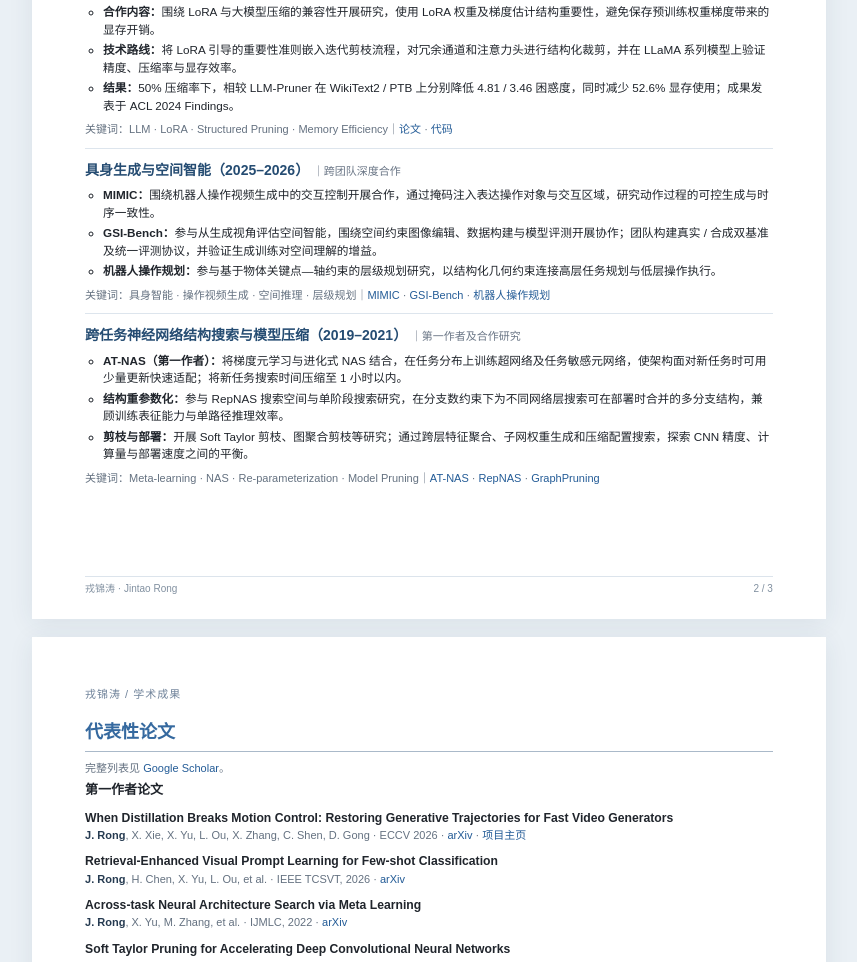
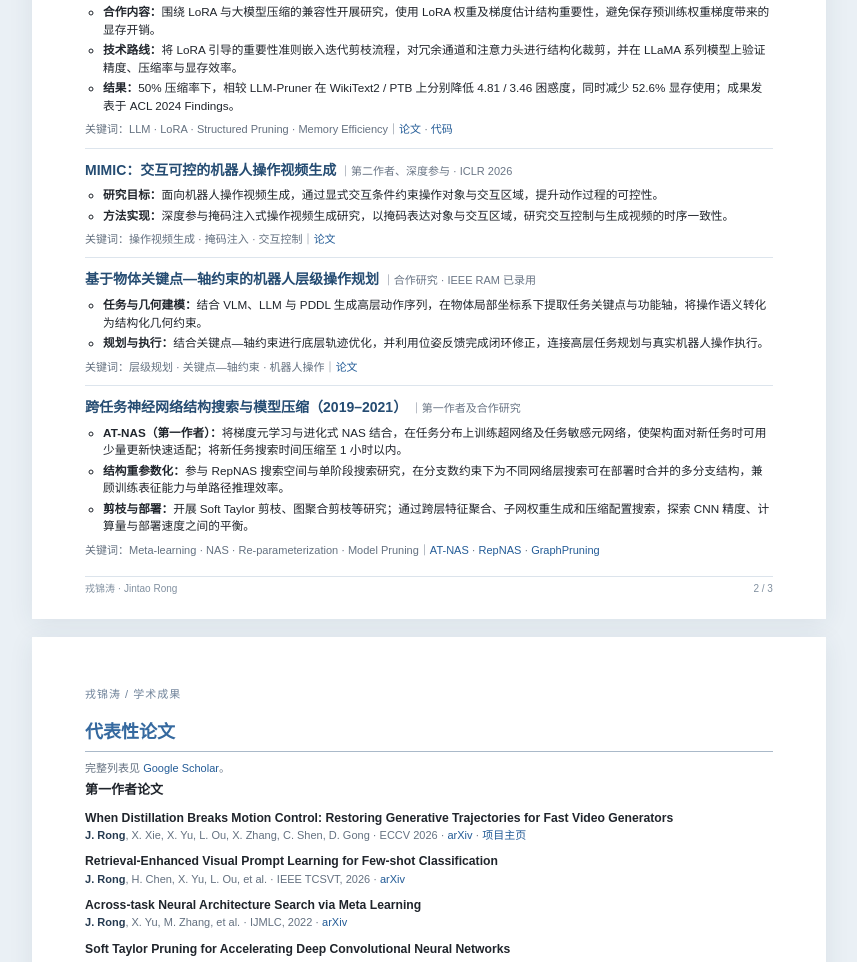
Before and after one commit to euminds/euminds.github.io, a plain HTML site: page cv_zh.html in a window 1280 px wide. Shown: the part 1720-2682 px from the top of the page, without its empty margins (211-1068 px from the left). Drawn offline with Linux system fonts and the light colour scheme.

Commit message:
Present MIMIC and RAM planning as separate CV projects

```diff
--- a/cv_zh.html
+++ b/cv_zh.html
@@ -106,14 +106,22 @@
       <span class="pub-meta">关键词：LLM · LoRA · Structured Pruning · Memory Efficiency｜<a href="https://aclanthology.org/2024.findings-acl.178/" target="_blank" rel="noopener">论文</a> · <a href="https://github.com/aim-uofa/LoRAPrune" target="_blank" rel="noopener">代码</a></span>
     </li>
     <li>
-      <strong>具身生成与空间智能（2025–2026）</strong>
-      <span class="project-role">｜跨团队深度合作</span>
+      <strong>MIMIC：交互可控的机器人操作视频生成</strong>
+      <span class="project-role">｜第二作者、深度参与 · ICLR 2026</span>
       <ul class="project-details">
-        <li><strong>MIMIC：</strong>围绕机器人操作视频生成中的交互控制开展合作，通过掩码注入表达操作对象与交互区域，研究动作过程的可控生成与时序一致性。</li>
-        <li><strong>GSI-Bench：</strong>参与从生成视角评估空间智能，围绕空间约束图像编辑、数据构建与模型评测开展协作；团队构建真实 / 合成双基准及统一评测协议，并验证生成训练对空间理解的增益。</li>
-        <li><strong>机器人操作规划：</strong>参与基于物体关键点—轴约束的层级规划研究，以结构化几何约束连接高层任务规划与低层操作执行。</li>
+        <li><strong>研究目标：</strong>面向机器人操作视频生成，通过显式交互条件约束操作对象与交互区域，提升动作过程的可控性。</li>
+        <li><strong>方法实现：</strong>深度参与掩码注入式操作视频生成研究，以掩码表达对象与交互区域，研究交互控制与生成视频的时序一致性。</li>
       </ul>
-      <span class="pub-meta">关键词：具身智能 · 操作视频生成 · 空间推理 · 层级规划｜<a href="https://openreview.net/forum?id=COrUdVuInH" target="_blank" rel="noopener">MIMIC</a> · <a href="https://aim-uofa.github.io/GSI-Bench/" target="_blank" rel="noopener">GSI-Bench</a> · <a href="https://doi.org/10.1109/mra.2026.3687283" target="_blank" rel="noopener">机器人操作规划</a></span>
+      <span class="pub-meta">关键词：操作视频生成 · 掩码注入 · 交互控制｜<a href="https://openreview.net/forum?id=COrUdVuInH" target="_blank" rel="noopener">论文</a></span>
+    </li>
+    <li>
+      <strong>基于物体关键点—轴约束的机器人层级操作规划</strong>
+      <span class="project-role">｜合作研究 · IEEE RAM 已录用</span>
+      <ul class="project-details">
+        <li><strong>任务与几何建模：</strong>结合 VLM、LLM 与 PDDL 生成高层动作序列，在物体局部坐标系下提取任务关键点与功能轴，将操作语义转化为结构化几何约束。</li>
+        <li><strong>规划与执行：</strong>结合关键点—轴约束进行底层轨迹优化，并利用位姿反馈完成闭环修正，连接高层任务规划与真实机器人操作执行。</li>
+      </ul>
+      <span class="pub-meta">关键词：层级规划 · 关键点—轴约束 · 机器人操作｜<a href="https://doi.org/10.1109/mra.2026.3687283" target="_blank" rel="noopener">论文</a></span>
     </li>
     <li>
       <strong>跨任务神经网络结构搜索与模型压缩（2019–2021）</strong>
```
